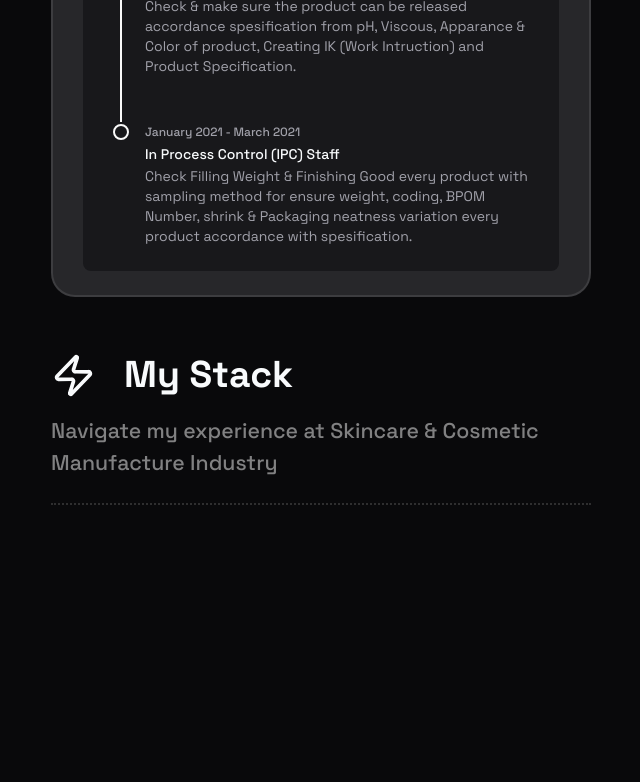
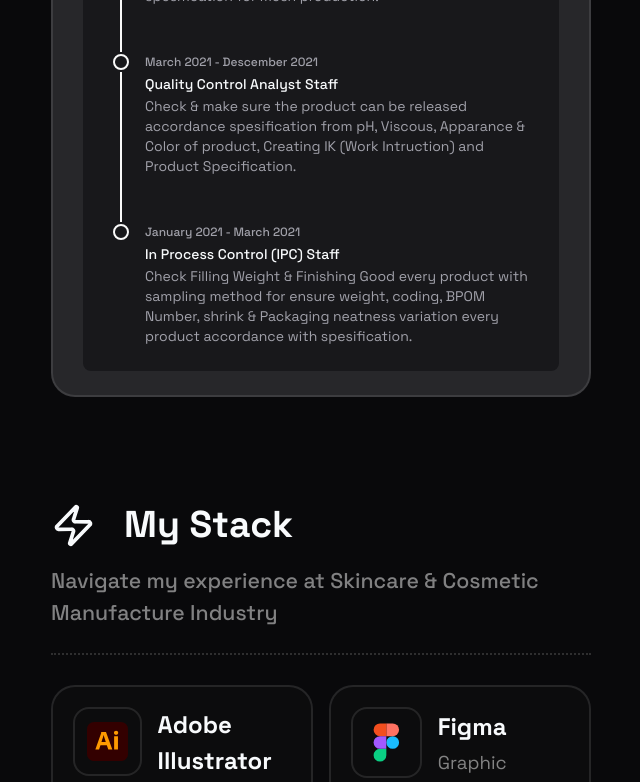
Before and after one commit to vianismee/vian-portfolio, a Next.js app: page / in a window 1280 px wide. Shown: the part 2000-2782 px from the top of the page, without its empty margins (319-959 px from the left). Built offline with nearby package versions, Linux system fonts and the light colour scheme.

Commit message:
v0.0.3(6) add myStack

```diff
--- a/src/app/page.tsx
+++ b/src/app/page.tsx
@@ -8,7 +8,7 @@ import Stack from "./../components/Stack";
 
 export default function Home() {
   return (
-    <div className="flex flex-1 flex-col gap-[50px] h-min px-0 flex-nowrap font-[family-name:var(--font-space-grotesk)] mx-[370px] justify-center py-10">
+    <div className="flex flex-1 flex-col gap-[100px] h-min px-0 flex-nowrap font-[family-name:var(--font-space-grotesk)] mx-[370px] justify-center py-10">
       <AboutMe />
       <MyHighligh />
       <Experience />
--- a/src/components/Stack.tsx
+++ b/src/components/Stack.tsx
@@ -1,7 +1,18 @@
+import { myStack } from "@/data";
 import { Zap } from "lucide-react";
-import React from "react";
+import Image from "next/image";
+import Link from "next/link";
+import React, { useEffect, useState } from "react";
 
 const Stack = () => {
+  const [useIndex, setUseIndex] = useState<number[]>([]);
+
+  useEffect(() => {
+    const renderIndex = myStack.map((_, index) => index);
+    setUseIndex(renderIndex);
+    console.log(renderIndex);
+  }, []);
+
   return (
     <section className="w-full flex flex-col gap-[30px]">
       <div className="flex flex-col gap-3">
@@ -16,6 +27,37 @@ const Stack = () => {
         </p>
         <div className="border-b-[2px] border-dotted border-primary/15"></div>
       </div>
+      <div className="w-full">
+        <ul className="grid grid-rows-[repeat(2,min-content)] grid-cols-[repeat(2,minmax(50px,1fr))] gap-4">
+          {myStack.map((stack) => (
+            <>
+              <Link href={`https://www.${stack.link}`}>
+                <li
+                  className="h-min bg-secondary/10 group hover:bg-secondary px-[20px] py-[20px] rounded-3xl border-2 border-primary/10 flex flex-row gap-4 cursor-pointer"
+                  key={stack.id}
+                >
+                  <div className="h-[100px] w-[100px]">
+                    <div className="aspect-square bg-primary-foreground/10 group-hover:bg-primary-foreground flex p-3 self-center rounded-2xl border-2 border-primary/10 items-center justify-center">
+                      <Image
+                        src={`/${stack.icon}`}
+                        height={60}
+                        alt={`${stack.title}`}
+                        width={60}
+                      />
+                    </div>
+                  </div>
+                  <div className="flex flex-col justify-center gap-1">
+                    <h1 className="font-bold text-[18pt] group-hover:text-sky-400">
+                      {stack.title}
+                    </h1>
+                    <p className="text-[14pt] text-primary/50">{stack.desc}</p>
+                  </div>
+                </li>
+              </Link>
+            </>
+          ))}
+        </ul>
+      </div>
     </section>
   );
 };
--- a/src/components/ui/local-time.tsx
+++ b/src/components/ui/local-time.tsx
@@ -33,7 +33,7 @@ export default function LocalTime() {
     updateTime();
     const intervalId = setInterval(updateTime, 1000);
     return () => clearInterval(intervalId);
-  }, []);
+  });
 
   return <p>{time}</p>;
 }
--- a/src/data/index.tsx
+++ b/src/data/index.tsx
@@ -32,21 +32,7 @@ export interface myExperience {
 export interface myStack {
   id: number;
   title: string;
-  design: designTools[];
-  coding: codingTools[];
-}
-
-export interface designTools {
-  id: number;
-  title: string;
   desc: string;
-  icon: StaticImageData | string;
-  link: string;
-}
-export interface codingTools {
-  id: number;
-  title: string;
-  desc?: string;
   icon: StaticImageData | string;
   link: string;
 }
@@ -144,14 +130,10 @@ export const myExperience: myExperience[] = [
 export const myStack: myStack[] = [
   {
     id: 1,
-    title: "My Stack",
-    design: [
-      {
-        id: 1,
     title: "Adobe Illustrator",
     desc: "Graphic Design Tools",
     icon: "ailogo.svg",
-        link: "adobeillustrator.com",
+    link: "adobe.com",
   },
   {
     id: 2,
@@ -162,41 +144,37 @@ export const myStack: myStack[] = [
   },
   {
     id: 3,
-        title: "Photoshop",
+    title: "Adobe Photoshop",
     desc: "Graphic Design Tools",
     icon: "pslogo.svg",
-        link: "photoshop.com",
+    link: "adobe.com",
   },
-    ],
-    coding: [
   {
-        id: 1,
+    id: 4,
     title: "Next JS",
     desc: "Front End Tools",
-        icon: "next.svg",
-        link: "next.js",
+    icon: "nextjslogo.svg",
+    link: "nextjs.org",
   },
   {
-        id: 2,
+    id: 5,
     title: "Tailwind CSS",
-        desc: "Graphic Design Tools",
-        icon: "tailwindcss.svg",
+    desc: "Programing Language",
+    icon: "tailwindcsslogo.svg",
     link: "tailwindcss.com",
   },
   {
-        id: 3,
+    id: 6,
     title: "React JS",
-        desc: "Graphic Design Tools",
-        icon: "tailwindcss.svg",
+    desc: "Programing Language",
+    icon: "reactjslogo.svg",
     link: "react.dev",
   },
   {
-        id: 4,
+    id: 7,
     title: "Astro",
     desc: "Programing Language",
-        icon: "astro.svg",
+    icon: "astrologo.svg",
     link: "astro.build",
   },
-    ],
-  },
 ];
```
Also changed, not shown: public/reactjslogo.svg (added), public/tailwindcsslogo.svg (added). Lines whose indentation alone changed are shown as unchanged.
